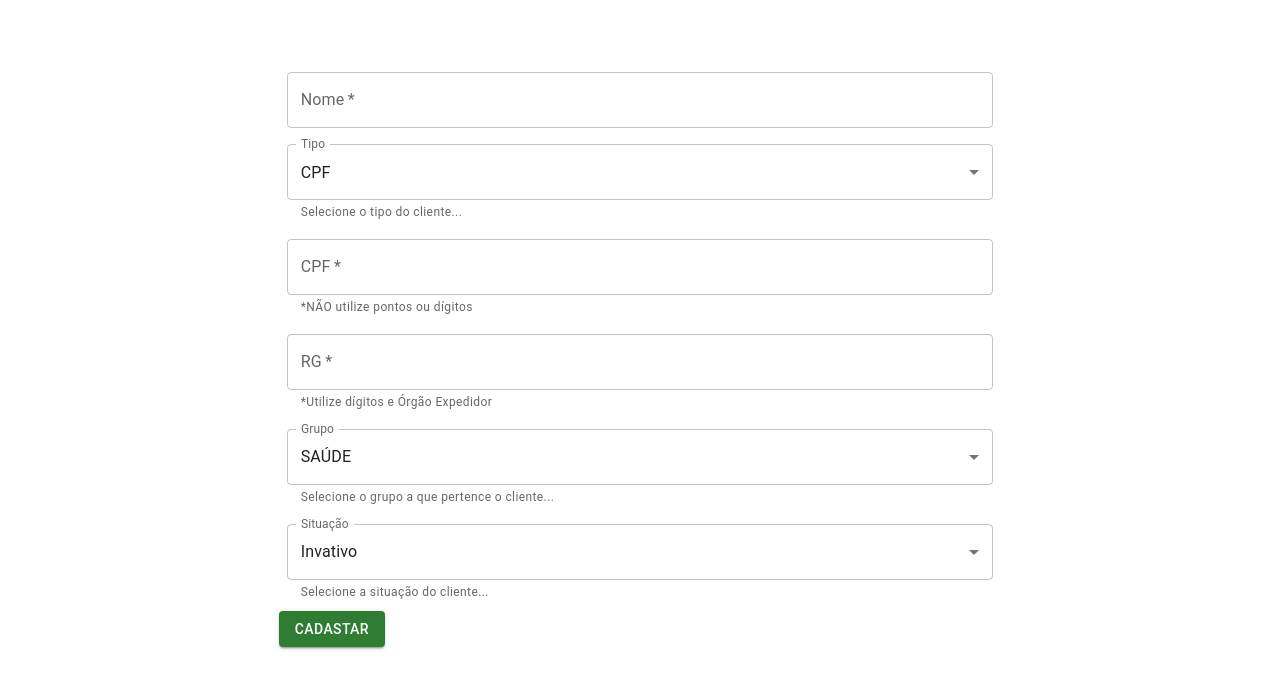
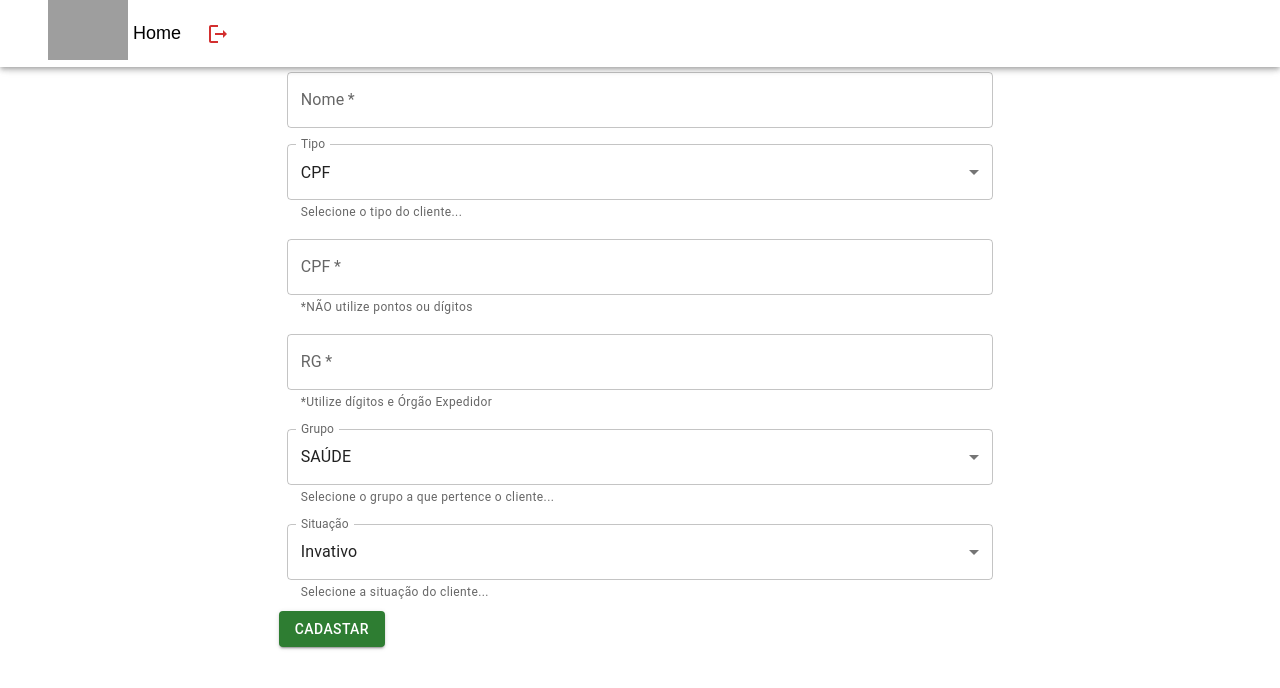
Before and after one commit to fernandosenacruz/desafio-MKData-full-stack, a React (Create React App) app in the folder mkdata-front/: page /client/register in a window 1280 px wide. Shown: the top 688 px of the page. Built offline with nearby package versions, Linux system fonts and the light colour scheme; grey boxes are pictures that could not be loaded.

Commit message:
feat(Header): :sparkles: Logo e logout
Cria logo da MK data e botão de logout

```diff
--- a/mkdata-front/src/components/FormLogin.tsx
+++ b/mkdata-front/src/components/FormLogin.tsx
@@ -32,6 +32,9 @@ function FormLogin() {
 
     if (user === fakeUser.user && password === fakeUser.password) {
       navigate('/clients');
+    } else {
+      setUser('Usuário inválido');
+      setPassword('Senha incorreta');
     }
   };
 
@@ -72,7 +75,7 @@ function FormLogin() {
                   : setShowPassword('password');
               }}
             >
-              {<VisibilityTwoToneIcon color="primary" />}
+              {<VisibilityTwoToneIcon color="action" />}
             </Button>
           </Grid>
           <Grid item xs={12} sm={10}>
--- /dev/null
+++ b/mkdata-front/src/components/Header.tsx
@@ -0,0 +1,40 @@
+import AppBar from '@mui/material/AppBar';
+import Container from '@mui/material/Container';
+import IconButton from '@mui/material/IconButton';
+import Toolbar from '@mui/material/Toolbar';
+import Box from '@mui/system/Box';
+import { Link } from 'react-router-dom';
+
+import LogoMKData from '../partials/Logo';
+import Logout from '../partials/Logout';
+
+function Header({ path }: { path: string }) {
+  return (
+    <AppBar position="fixed" color="inherit">
+      <Container maxWidth="xl">
+        <Toolbar>
+          <LogoMKData path={path} />
+          <Box>
+            <Link
+              to="/clients"
+              style={{ textDecoration: 'none', color: 'inherit' }}
+            >
+              <IconButton
+                size="small"
+                aria-label="Home"
+                aria-haspopup="true"
+                onClick={() => {}}
+                color="inherit"
+              >
+                Home
+              </IconButton>
+            </Link>
+            <Logout />
+          </Box>
+        </Toolbar>
+      </Container>
+    </AppBar>
+  );
+}
+
+export default Header;
--- a/mkdata-front/src/pages/ClientDetails.tsx
+++ b/mkdata-front/src/pages/ClientDetails.tsx
@@ -4,6 +4,7 @@ import { useContext, useEffect, useState } from 'react';
 
 import CardDetails from '../components/CardDetails';
 import FormEditClient from '../components/FormEditClient';
+import Header from '../components/Header';
 import { ClientsContext } from '../contexts/clients';
 
 function ClientDetails() {
@@ -14,6 +15,7 @@ function ClientDetails() {
 
   return (
     <>
+      <Header path={'/clients'} />
       <Box
         sx={{
           display: 'flex',
--- a/mkdata-front/src/pages/ClientRegister.tsx
+++ b/mkdata-front/src/pages/ClientRegister.tsx
@@ -1,9 +1,12 @@
 import Box from '@mui/material/Box';
+
 import FormRegisterClient from '../components/FormRegisterClient';
+import Header from '../components/Header';
 
 function ClientRegister() {
   return (
     <>
+      <Header path={'/clients'} />
       <Box
         sx={{
           display: 'flex',
--- a/mkdata-front/src/pages/Home.tsx
+++ b/mkdata-front/src/pages/Home.tsx
@@ -3,6 +3,7 @@ import Grid from '@mui/material/Grid';
 import { useContext, useEffect } from 'react';
 
 import ClientCard from '../components/ClientCard';
+import Header from '../components/Header';
 import { ClientsContext } from '../contexts/clients';
 
 function Home() {
@@ -12,6 +13,7 @@ function Home() {
 
   return (
     <>
+      <Header path={'/clients'} />
       <Box
         sx={{
           display: 'flex',
--- a/mkdata-front/src/pages/Login.tsx
+++ b/mkdata-front/src/pages/Login.tsx
@@ -1,19 +1,29 @@
 import FormLogin from '../components/FormLogin';
 import Box from '@mui/material/Box';
+import Header from '../components/Header';
 
 function Login() {
   return (
+    <>
+      <Header path={'/'} />
       <Box
         sx={{
           display: 'flex',
           alignItems: 'center',
           justifyContent: 'center',
-        margin: '3rem',
+          margin: '2rem',
+          marginTop: '5rem',
+          opacity: '0.9',
           padding: '1rem',
+          backgroundImage:
+            'url(https://mkdata.com.br/wp-content/themes/aoxdigital/assets/img/banner_01.jpg)',
+          backgroundSize: 'cover',
+          height: '80vh',
         }}
       >
         <FormLogin />
       </Box>
+    </>
   );
 }
 
--- /dev/null
+++ b/mkdata-front/src/partials/Logo.tsx
@@ -0,0 +1,18 @@
+import Typography from '@mui/material/Typography';
+import { Link } from 'react-router-dom';
+
+function LogoMKData({ path }: {path: string}) {
+  return (
+    <Typography noWrap component="div">
+      <Link to={path} style={{ textDecoration: 'none', color: 'inherit' }}>
+        <img
+          src="https://mkdata.com.br/wp-content/themes/aoxdigital/assets/img/logo.jpg?id=120"
+          alt="Logo MK data"
+          width="80rem"
+        />
+      </Link>
+    </Typography>
+  );
+}
+
+export default LogoMKData;
--- /dev/null
+++ b/mkdata-front/src/partials/Logout.tsx
@@ -0,0 +1,15 @@
+import LogoutTwoToneIcon from '@mui/icons-material/LogoutTwoTone';
+import Button from '@mui/material/Button';
+import { Link } from 'react-router-dom';
+
+function Logout() {
+  return (
+    <Link to="/">
+      <Button>
+        <LogoutTwoToneIcon color="error" />
+      </Button>
+    </Link>
+  );
+}
+
+export default Logout;
```
Lines whose indentation alone changed are shown as unchanged.
